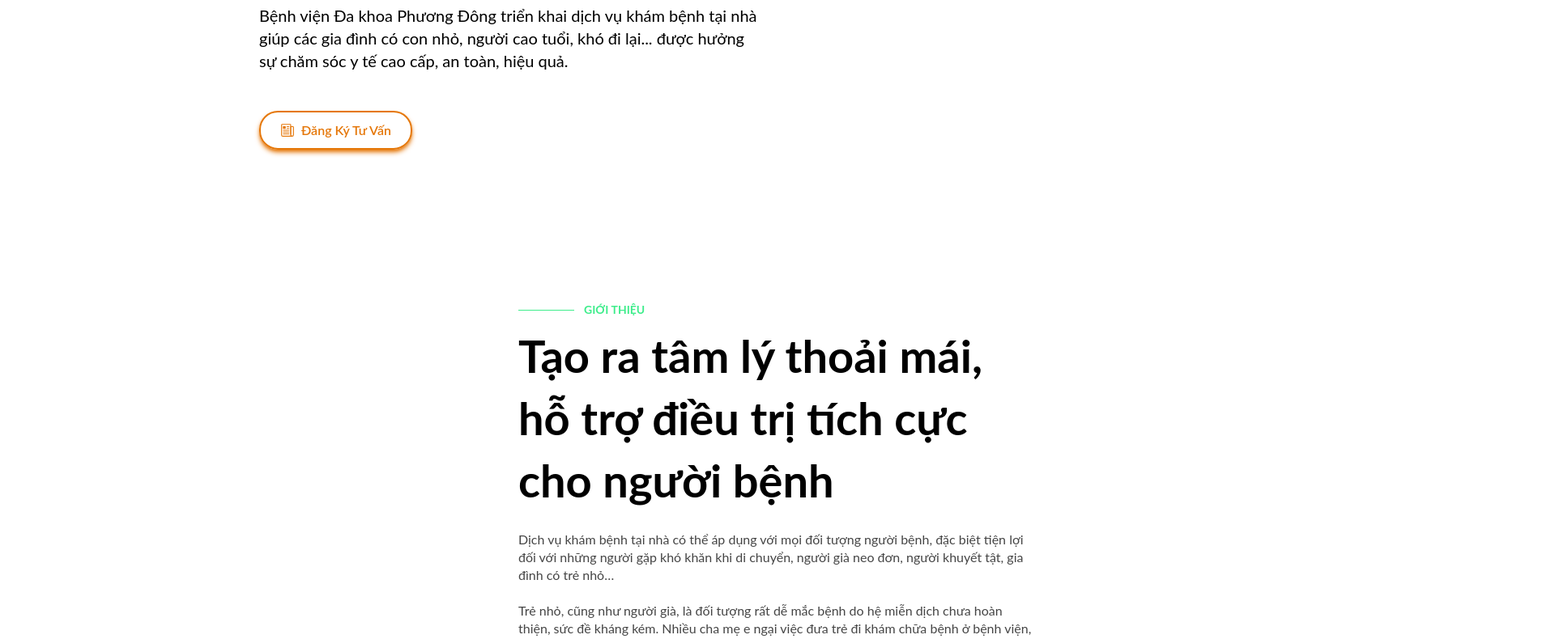
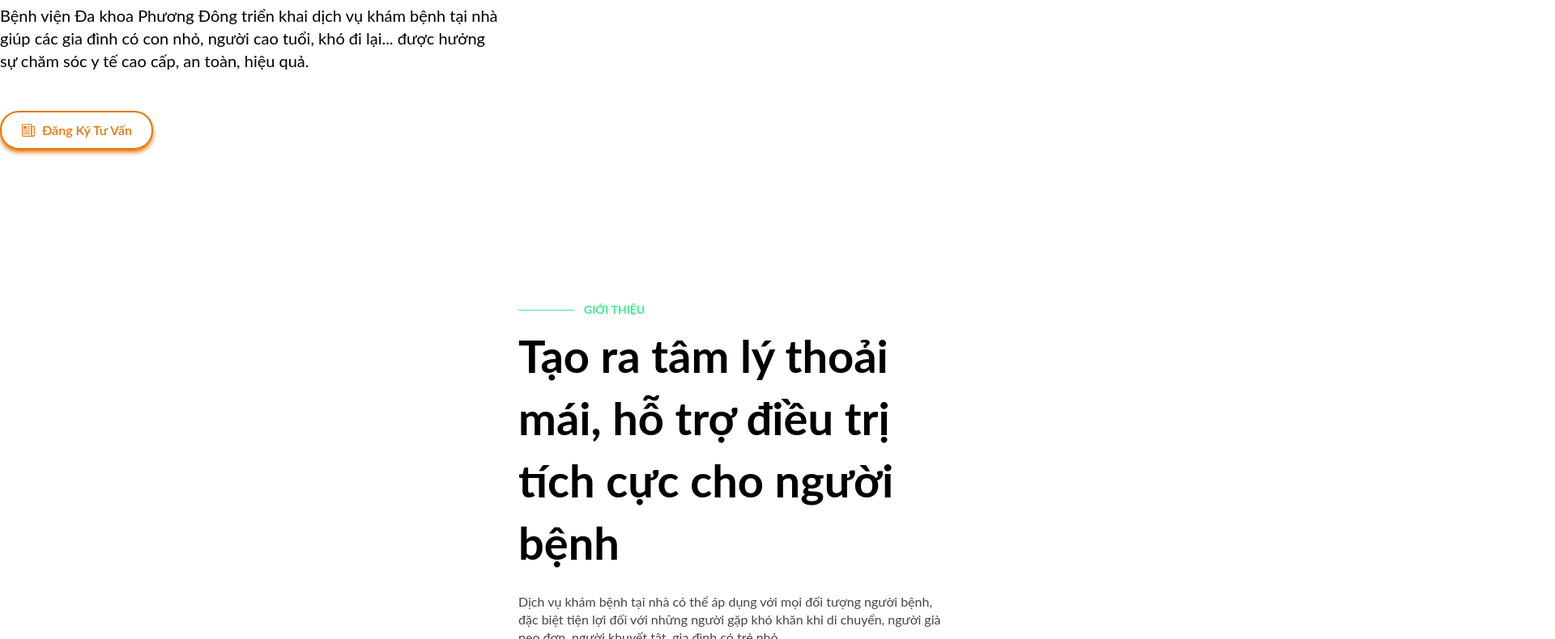
Before and after one commit to NguyennQuoccKhanhh/templatePhuongDong2, a website: page index.html in a window 1280 px wide. Shown: the part 419-1209 px from the top of the page at 81% size, 1920 px wide, since content can reach past the window. Drawn offline with nearby package versions, Linux system fonts and the light colour scheme; a web font is replaced by a local one.

Commit message:
khanhupdate2

```diff
--- a/public/style.css
+++ b/public/style.css
@@ -1,7 +1,18 @@
+
+.container {
+    margin:0 auto;
+    max-width: 1408px;
+}
 section {
     width: 1920px;
     margin: 0 auto;
 }
+@media (max-width: 1920px) {
+    section {
+        width: 100%;
+    }
+}
+
 body {
     overflow-x: hidden;
 }
```
